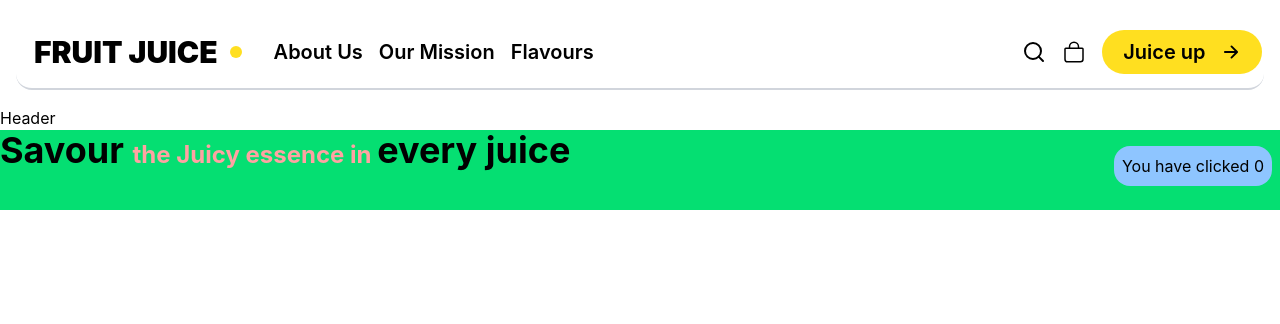
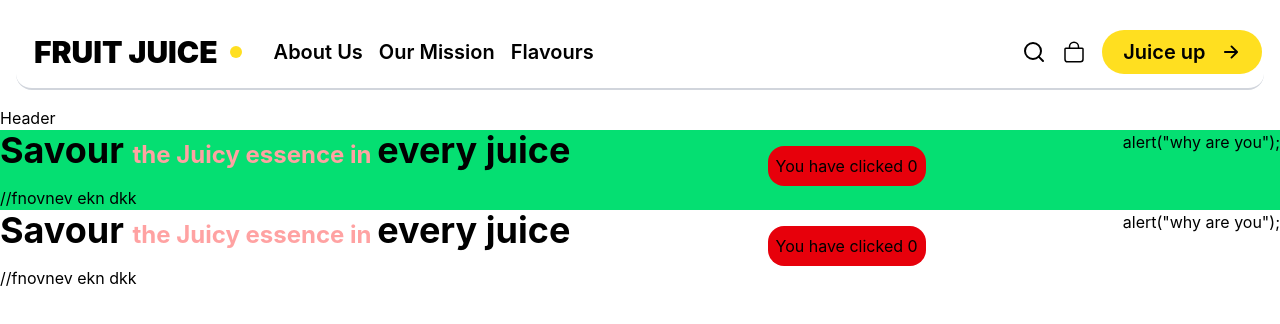
Before and after one commit to Developerfiyin/React-js-project, a React (Vite) app: page / in a window 1280 px wide. Shown: the top 324 px of the page. Built offline with nearby package versions, Linux system fonts and the light colour scheme.

Commit message:
Update header.jsx

```diff
--- a/src/Components/Header.jsx
+++ b/src/Components/Header.jsx
@@ -18,10 +18,25 @@ const Header = () => {
 
         <div className='bg-green-400 h-20 w-full'>
 
-                      <div className='flex justify-between '>
-                       <h2 className='text-4xl font-bold text-black'> Savour <span className='text-red-300 text-2xl'>the Juicy essence in </span>every juice </h2>
-                    <button  className=' p-2 items-center justify-center bg-blue-300 rounded-2xl mt-4 mx-2  ' onClick={increaseCount}> You have clicked {count} </button>
-                      </div>
+                  <div className='flex justify-between '>
+                  <h2 className='text-4xl font-bold text-black'> Savour <span className='text-red-300 text-2xl'>the Juicy essence in </span>every juice </h2>
+                  <button className='p-2 items-center justify-center bg-red-600 rounded-2xl mt-4 mx-2 ' onClick={increaseCount}> You have clicked {count} </button>
+                  alert("why are you");
+                   </div>
+                   //fnovnev ekn dkk
+                   <div>
+
+                   </div>
+
+                   <div className='flex justify-between '>
+                  <h2 className='text-4xl font-bold text-black'> Savour <span className='text-red-300 text-2xl'>the Juicy essence in </span>every juice </h2>
+                  <button className='p-2 items-center justify-center bg-red-600 rounded-2xl mt-4 mx-2 ' onClick={increaseCount}> You have clicked {count} </button>
+                  alert("why are you");
+                   </div>
+                   //fnovnev ekn dkk
+                   <div>
+
+                   </div>
         </div>
         </div>
 
```
